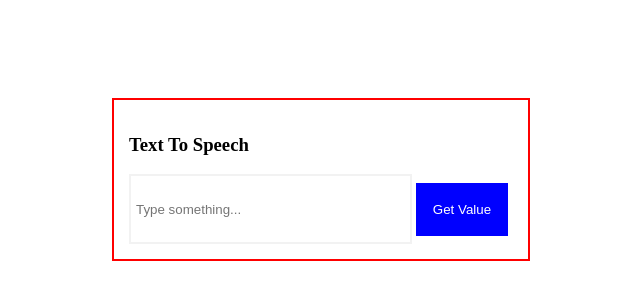
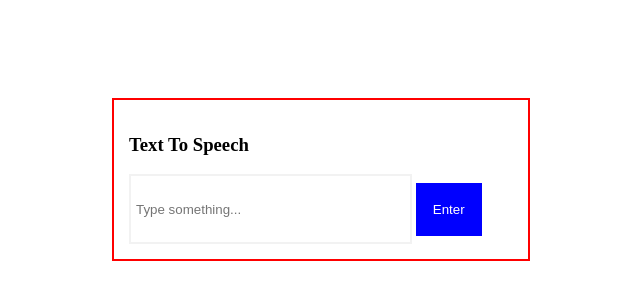
Before and after one commit to Aliraza2686/text-to-speech, a plain HTML site: page index.html in a window 1280 px wide. Shown: the part 152-452 px from the top of the page, without its empty margins (346-986 px from the left). Drawn offline with Linux system fonts and the light colour scheme.

Commit message:
added something

```diff
--- a/index.html
+++ b/index.html
@@ -15,7 +15,7 @@
            <div>
 
                 <input type="text" placeholder="Type something..." id="myInput">
-                <button type="button" onclick="getInputValue();">Get Value</button>
+                <button type="button" onclick="getInputValue();">Enter</button>
            </div>
        </div>
     </div>
```
